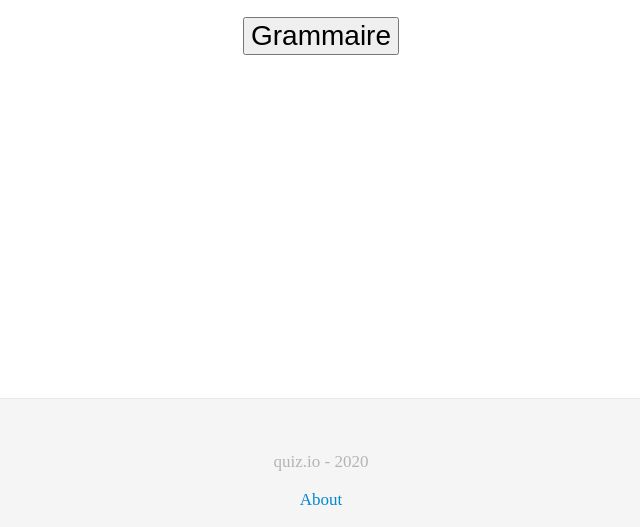
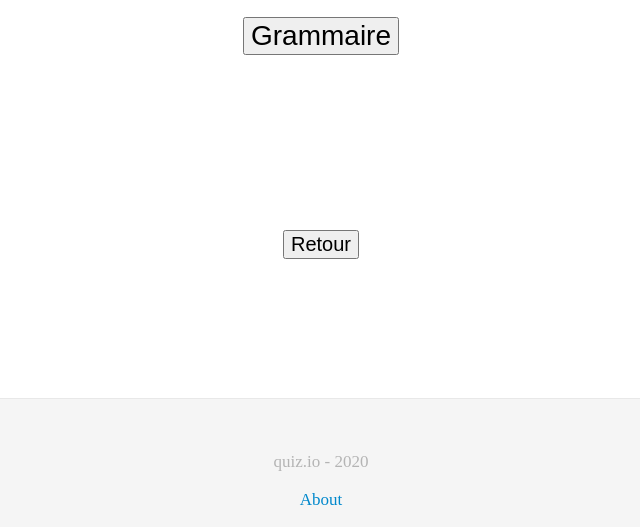
Before and after one commit to Florian420/CnamProj01, a PHP site: page /francais.php in a window 1280 px wide. Shown: the part 273-800 px from the top of the page, without its empty margins (319-959 px from the left). Run offline with PHP 8.4, Linux system fonts and the light colour scheme.

Commit message:
Update francais.php

```diff
--- a/francais.php
+++ b/francais.php
@@ -46,6 +46,14 @@
 			value="Grammaire">
 	</a>
 </div>
+<div id="retour">
+	<a href="theme.php">
+	<input 	class="center_block"
+			style="font-size: 20px;"
+			type="button"
+			value="Retour">
+	</a>
+</div>
 <?php
     include("footer.php");
 ?>
```
